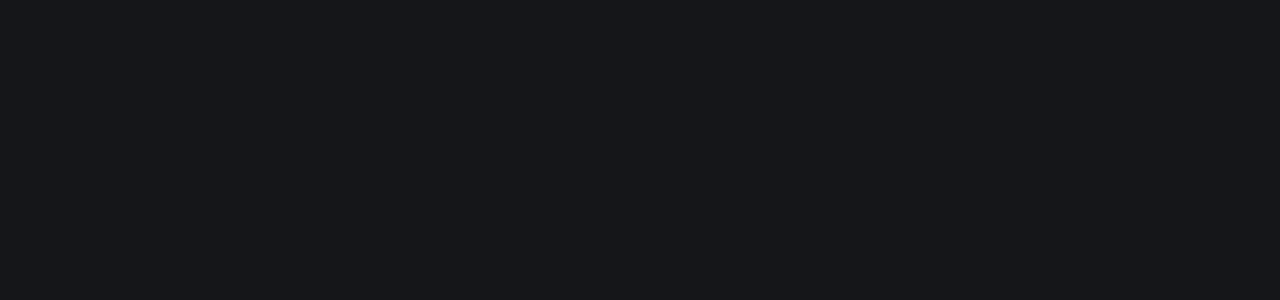
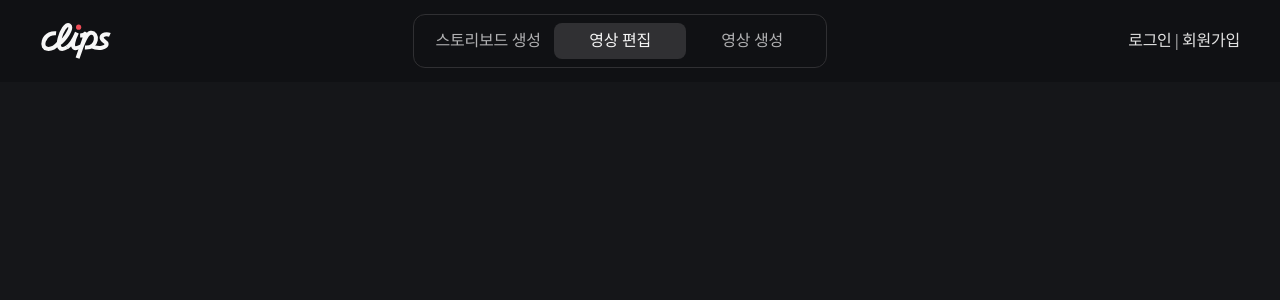
Before and after one commit to project-shortform/front-end, a React (Vite) app: page /edit-movie in a window 1280 px wide. Shown: the top 300 px of the page. Built offline with nearby package versions, Linux system fonts and the light colour scheme; a web font is replaced by a local one.

Commit message:
feat: Header 메뉴 구현

```diff
--- a/src/components/common/Header.tsx
+++ b/src/components/common/Header.tsx
@@ -1,29 +1,64 @@
 import type { HeaderType } from '../../types/common.ts'
 import { Logo } from '../../assets/svgComponents'
+import { useLocation, useNavigate } from 'react-router-dom'
 
 interface HeaderProps {
   headerType: HeaderType
   onClick?: () => void
 }
 const Header = (props: HeaderProps) => {
-  const {headerType, onClick} = props
+  const { headerType, onClick } = props
+  const navigate = useNavigate()
+  const path = useLocation()
 
   const renderHeaderType = (headerType: HeaderType) => {
     switch (headerType) {
       case 'DEFAULT':
         return (
-          <div className="flex justify-between">
+          <div className="flex items-center justify-between">
             <Logo width={72} height={36} />
-            <button onClick={onClick} className="text-gray-2 button-md">로그인 | 회원가입</button>
+            <section className="border-gray-6 rounded-[12px] border p-2">
+              <button
+                onClick={() => navigate('/storyboard')}
+                className={
+                  path.pathname === '/storyboard'
+                    ? 'ghost-active-button h-[2.25rem] w-[8.25rem]'
+                    : 'ghost-disabled-button h-[2.25rem] w-[8.25rem]'
+                }
+              >
+                스토리보드 생성
+              </button>
+              <button
+                onClick={() => navigate('/edit-movie')}
+                className={
+                  path.pathname === '/edit-movie'
+                    ? 'ghost-active-button h-[2.25rem] w-[8.25rem]'
+                    : 'ghost-disabled-button h-[2.25rem] w-[8.25rem]'
+                }
+              >
+                영상 편집
+              </button>
+              <button
+                onClick={() => navigate('/create-movie')}
+                className={
+                  path.pathname === '/create-movie'
+                    ? 'ghost-active-button h-[2.25rem] w-[8.25rem]'
+                    : 'ghost-disabled-button h-[2.25rem] w-[8.25rem]'
+                }
+              >
+                영상 생성
+              </button>
+            </section>
+            <button onClick={onClick} className="text-gray-2 button-md">
+              로그인 | 회원가입
+            </button>
           </div>
         )
     }
   }
 
   return (
-    <div className="fixed top-0 py-5 px-10 h-[5rem] bg-[#00000033] w-full">
-      {renderHeaderType(headerType)}
-    </div>
+    <div className="fixed top-0 w-full bg-[#00000033] px-10 py-5 py-[0.875rem]">{renderHeaderType(headerType)}</div>
   )
 }
 export default Header
--- a/src/pages/MovieCreator.tsx
+++ b/src/pages/MovieCreator.tsx
@@ -1,6 +1,10 @@
+import Header from '../components/common/Header.tsx'
+
 const MovieCreator = () => {
   return (
-    <></>
+    <main>
+      <Header headerType={'DEFAULT'} />
+    </main>
   )
 }
-export default MovieCreator;
+export default MovieCreator
--- a/src/pages/MovieEditor.tsx
+++ b/src/pages/MovieEditor.tsx
@@ -1,6 +1,10 @@
+import Header from '../components/common/Header.tsx'
+
 const MovieEditor = () => {
   return (
-    <></>
+    <main>
+      <Header headerType={'DEFAULT'} />
+    </main>
   )
 }
 export default MovieEditor
--- a/src/pages/StoryBoard.tsx
+++ b/src/pages/StoryBoard.tsx
@@ -11,7 +11,7 @@
 type storyBoardType = 1 | 2 | 3 | 4
 
 const StoryBoard = () => {
-  const [step, setStep] = useState<storyBoardType>(4)
+  const [step, setStep] = useState<storyBoardType>(1)
 
   const renderStoryboardCard = (step: storyBoardType) => {
     switch (step) {
```
